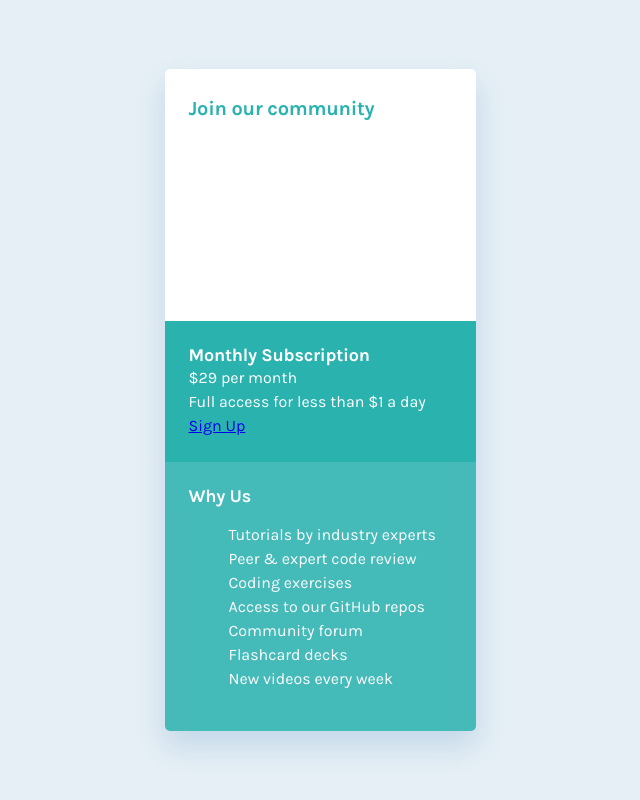
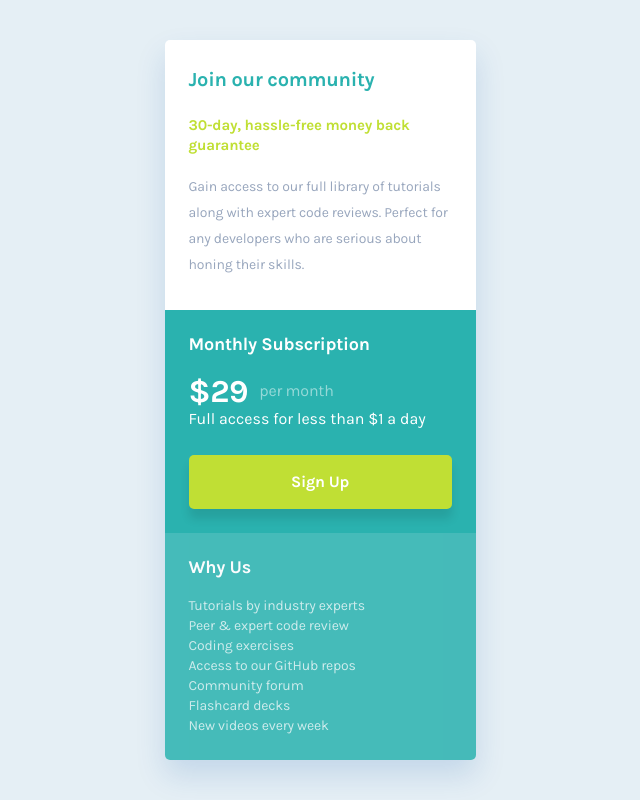
Before and after one commit to WesselKonstantinov/single-price-grid-component, a plain HTML site: page index.html in a window 1280 px wide. Shown: the whole page, without its empty margins (320-960 px from the left). Drawn offline with Linux system fonts and the light colour scheme.

Commit message:
Style grid section content

```diff
--- a/index.html
+++ b/index.html
@@ -34,13 +34,15 @@
         </div>
         <div class="grid__section">
           <h2 class="grid__heading">Monthly Subscription</h2>
-          <p class="grid__subheading">
-            <span class="grid__price">&dollar;29 </span>
-            per month
-          </p>
-          <p class="grid__description">
-            Full access for less than &dollar;1 a day
-          </p>
+          <div class="grid__plan">
+            <p class="grid__month-plan">
+              <span class="grid__price">&dollar;29 </span>
+              <span class="grid__unit">per month</span>
+            </p>
+            <p class="grid__day-plan">
+              Full access for less than &dollar;1 a day
+            </p>
+          </div>
           <a href="/" class="grid__cta">Sign Up</a>
         </div>
         <div class="grid__section grid__section--faded">
--- a/styles/style.css
+++ b/styles/style.css
@@ -4,6 +4,8 @@
 :root {
   --color-cyan: hsl(179 62% 43%);
   --color-bright-yellow: hsl(71 73% 54%);
+  --color-dark-yellow: hsl(71 33% 44%);
+  --color-dark-blue: hsl(251 73% 54%);
   --color-light-gray: hsl(204 43% 93%);
   --color-grayish-blue: hsl(218 22% 67%);
   --color-white: hsl(0 0% 100%);
@@ -33,6 +35,9 @@ body {
 .grid__section {
   padding: 1.5rem;
   background-color: var(--color-cyan);
+  display: flex;
+  flex-direction: column;
+  gap: 1.125rem;
 }
 
 .grid__section--main {
@@ -54,3 +59,74 @@ body {
   font-size: 1.25rem;
   color: var(--color-cyan);
 }
+
+.grid__plan {
+  line-height: 1.16;
+}
+
+.grid__month-plan {
+  display: flex;
+  gap: 0.6875rem;
+}
+
+.grid__price {
+  font-size: 2rem;
+  font-weight: 700;
+  letter-spacing: -0.0125em;
+}
+
+.grid__unit {
+  font-size: 1rem;
+  opacity: 0.5;
+  letter-spacing: -0.0125em;
+  align-self: center;
+}
+
+.grid__subheading {
+  color: var(--color-bright-yellow);
+  letter-spacing: -0.0125em;
+  font-weight: 700;
+  font-size: 0.9375rem;
+  line-height: 1.3333;
+  margin-top: 0.375rem;
+}
+
+.grid__description {
+  letter-spacing: -0.0125em;
+  color: var(--color-grayish-blue);
+  font-size: 0.875rem;
+  line-height: 1.86;
+}
+
+.grid__cta {
+  display: block;
+  margin-top: 0.5rem;
+  text-decoration: none;
+  background-color: var(--color-bright-yellow);
+  color: inherit;
+  box-shadow: 0 0.625rem 0.625rem hsl(0 0% 0% / 0.1);
+  padding: 0.9375rem;
+  border-radius: 0.3125rem;
+  font-weight: 700;
+  text-align: center;
+  letter-spacing: -0.0125em;
+  transition: all 0.3s ease-out 0s;
+}
+
+.grid__cta:focus-visible {
+  outline: 0.3rem solid var(--color-dark-blue);
+  outline-offset: 0.2rem;
+}
+
+.grid__cta:hover {
+  background-color: var(--color-dark-yellow);
+}
+
+.grid__list {
+  margin: 0;
+  padding: 0;
+  opacity: 0.75;
+  font-size: 0.875rem;
+  letter-spacing: -0.0125em;
+  line-height: 1.43;
+}
```
